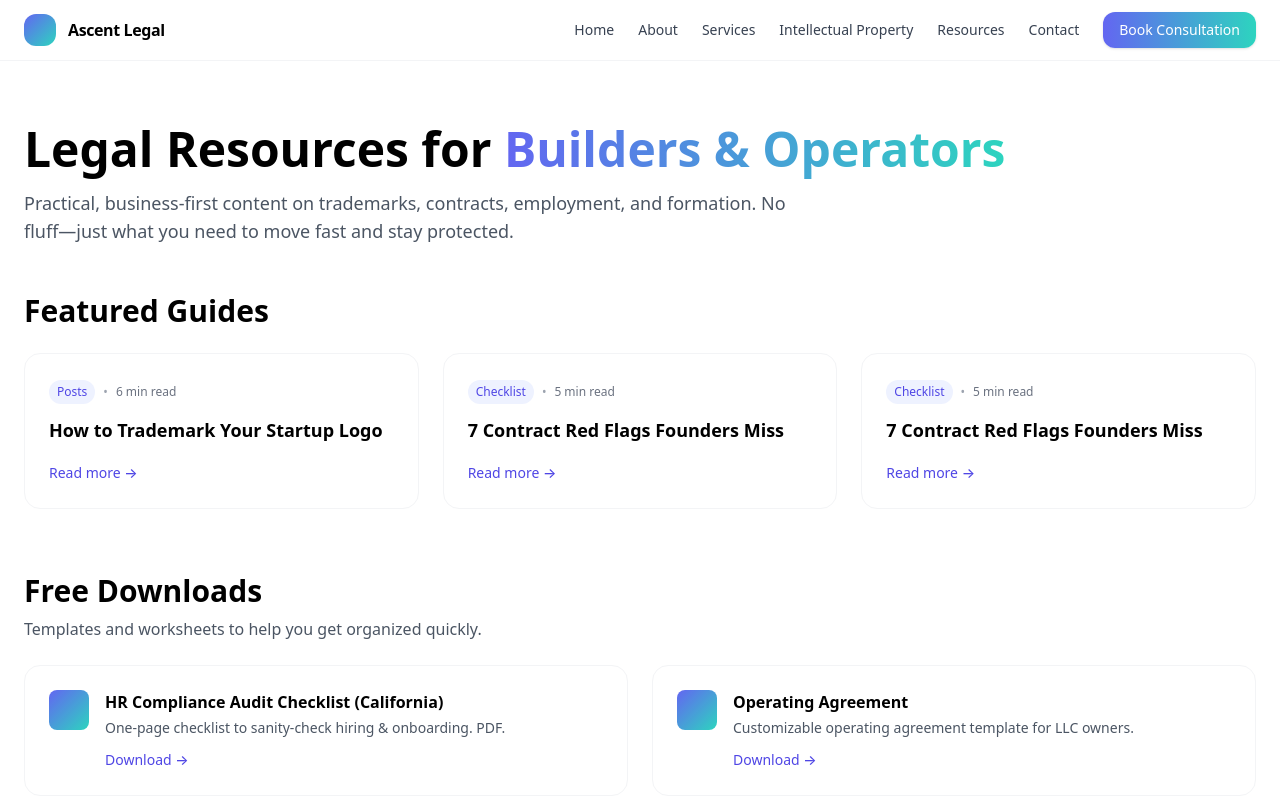
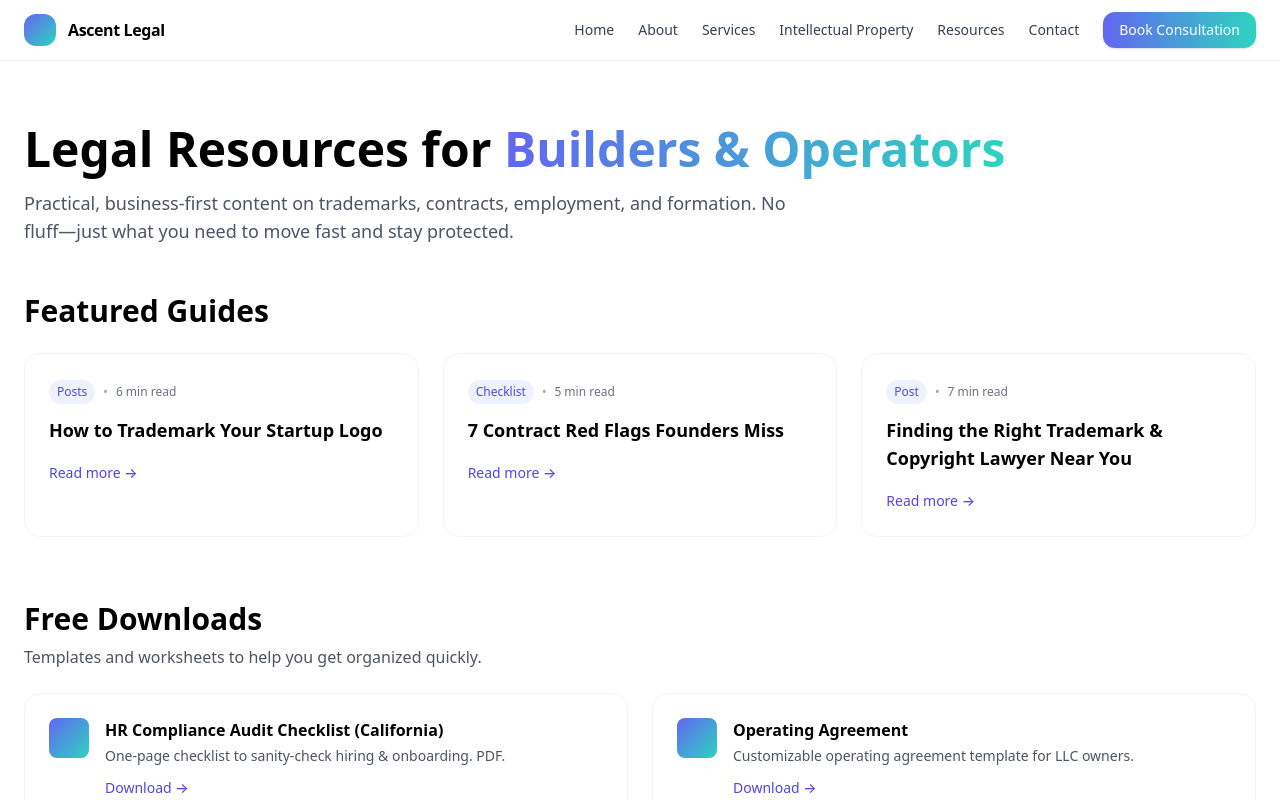
Before and after one commit to ajdreams17/Ascentlegal, a Next.js app: page /resources in a window 1280 px wide. Shown: the top 800 px of the page. Built offline with nearby package versions, Linux system fonts and the light colour scheme.

Commit message:
Update page.jsx

```diff
--- a/app/resources/page.jsx
+++ b/app/resources/page.jsx
@@ -27,15 +27,15 @@ const guides = [
     badge: "Checklist",
     href: "/resources/contract-red-flags",
   },
-  {
-    slug: "contract-red-flags",
-    title: "7 Contract Red Flags Founders Miss",
-    description:
-      "Indemnities, IP ownership, auto-renewals, and other clauses that can bite later.",
-    readTime: "5 min read",
-    badge: "Checklist",
-    href: "/resources/contract-red-flags",
-     },
+{
+  slug: "finding-right-trademark-copyright-lawyer",
+  title: "Finding the Right Trademark & Copyright Lawyer Near You",
+  description:
+    "What to look for, where to search, and the exact questions to ask to protect your creative work.",
+  readTime: "7 min read",
+  badge: "Post",
+  href: "/resources/finding-right-trademark-copyright-lawyer",
+},
   ];
 const downloads = [
    {
```
